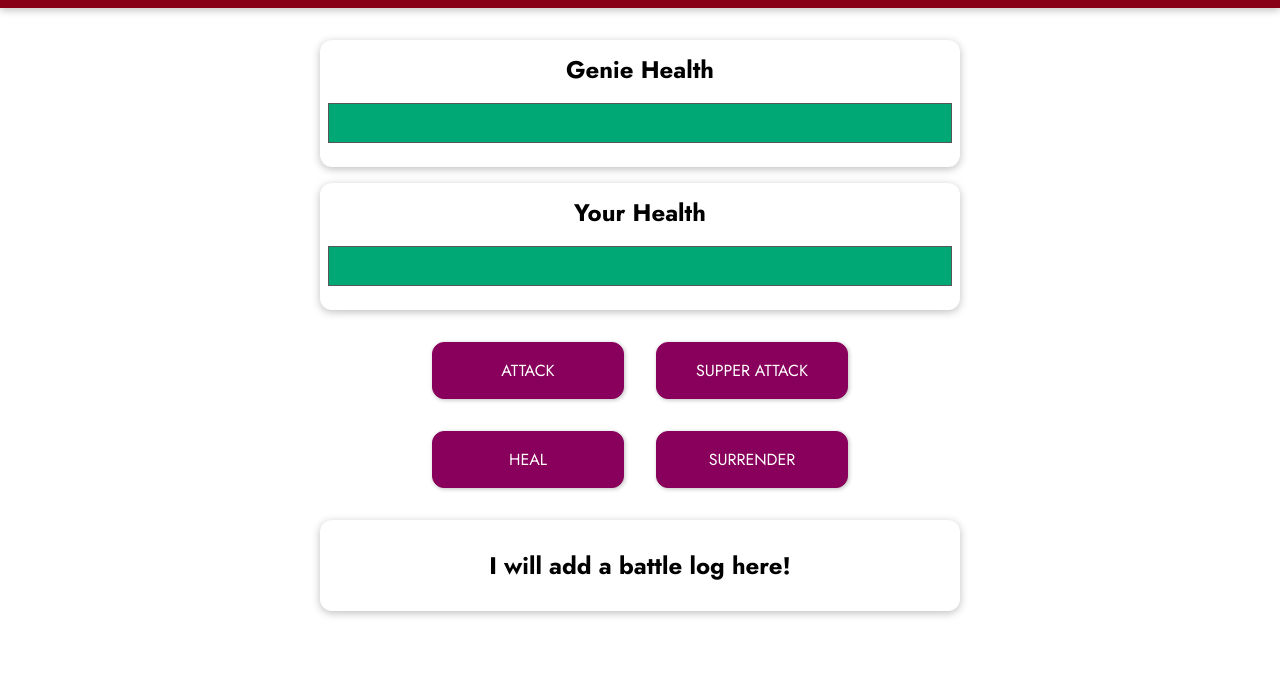
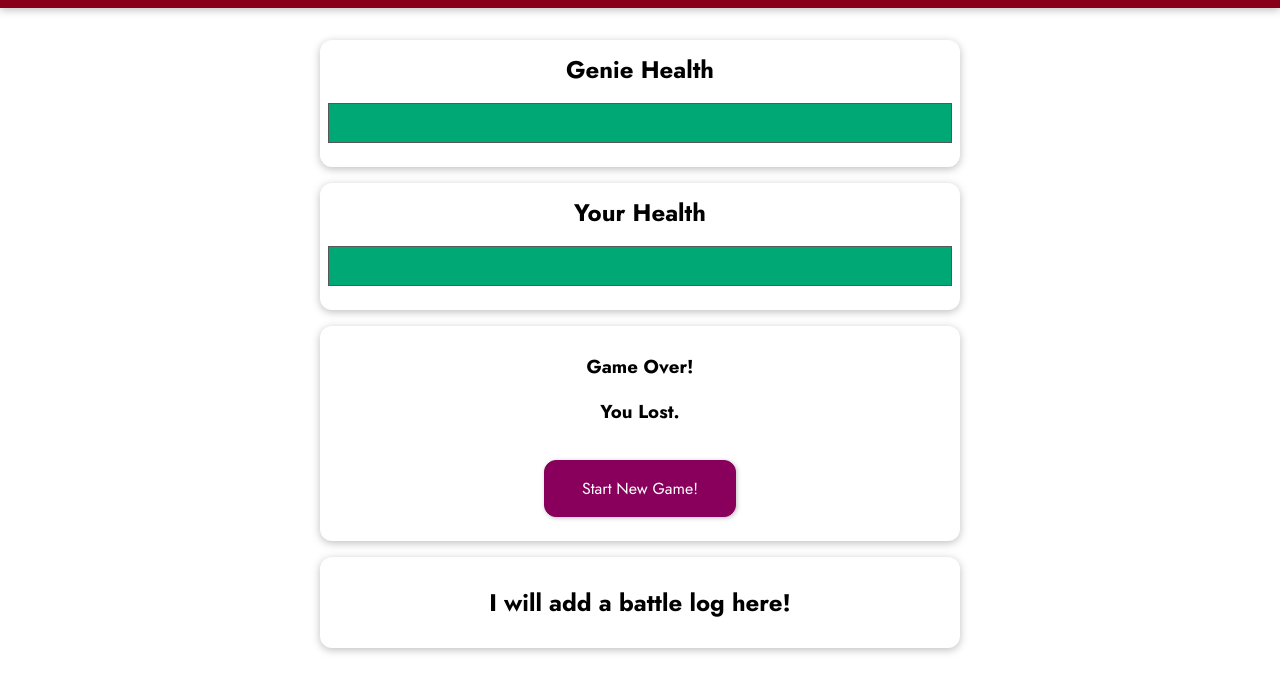
Before and after one commit to IamRidoyRoy/The-Genie, a plain HTML site: page index.html in a window 1280 px wide. Both pictures are taken after a click on the button "SURRENDER". Shown: the part 97-790 px from the top of the page. Drawn offline with nearby package versions, Linux system fonts and the light colour scheme.

Commit message:
Add new game start and Surrender method

```diff
--- a/app.js
+++ b/app.js
@@ -66,6 +66,9 @@ const app = Vue.createApp({
             this.playerHealth = 100;
             this.winner = null;
             this.currentRound = 0;
+        },
+        surrender() {
+            this.winner = 'monster';
         }
 
     },
--- a/index.html
+++ b/index.html
@@ -38,11 +38,11 @@
       <button @click="newGameStart">Start New Game!</button>
     </section>
 
-    <section id="controls">
+    <section id="controls" v-if="!winner">
       <button @click="attackMonster">ATTACK</button>
       <button :disabled="disabledSupperAttack" @click="supperAttack">SUPPER ATTACK</button>
       <button @click="healPlayer">HEAL</button>
-      <button>SURRENDER</button>
+      <button @click="surrender()">SURRENDER</button>
     </section>
     <section id="log" class="container">
       <h2>I will add a battle log here!</h2>
```
